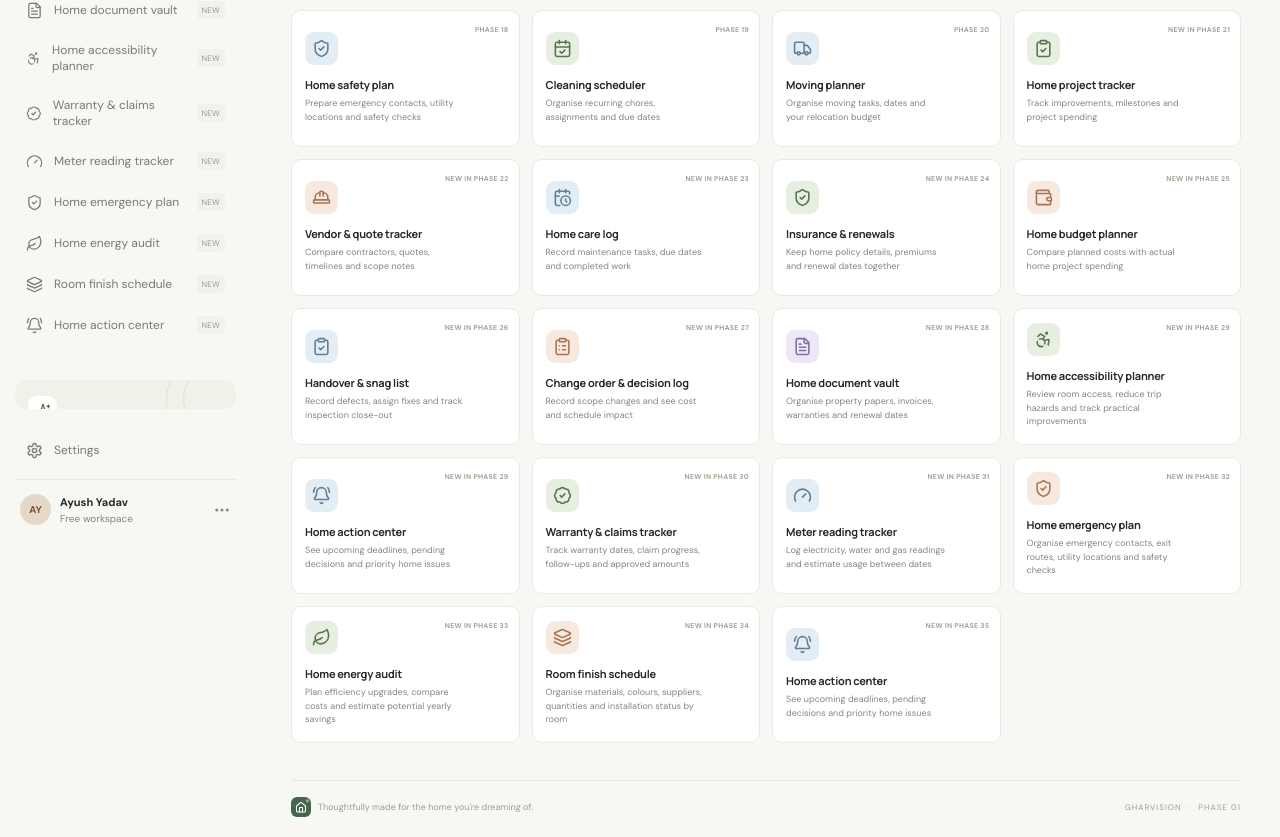
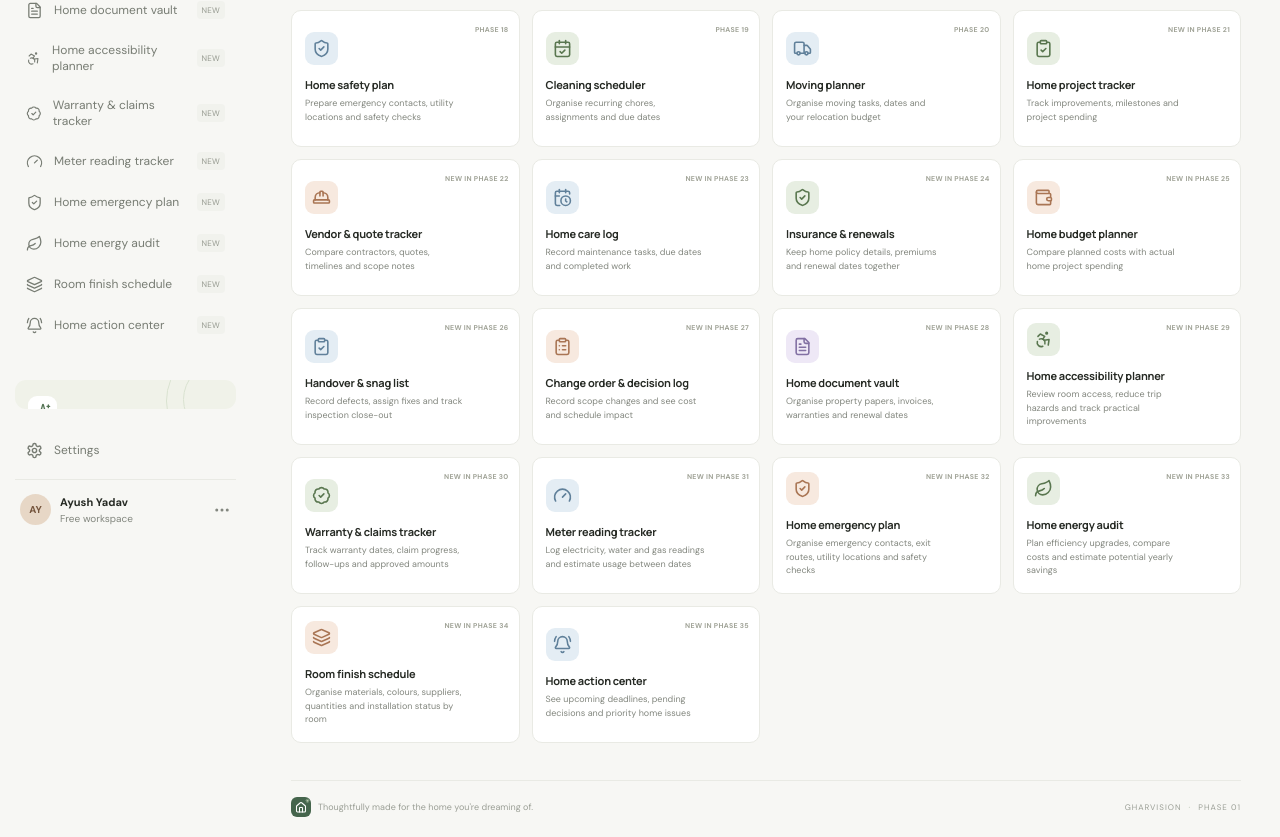
Before and after one commit to ayushydv1805/GharVision, a React (Vite) app: page / in a window 1280 px wide. Shown: the part 1421-2258 px from the top of the page. Built offline with nearby package versions, Linux system fonts and the light colour scheme.

Commit message:
Remove duplicate Home Action Center dashboard card

```diff
--- a/src/App.jsx
+++ b/src/App.jsx
@@ -112,7 +112,6 @@ const toolCards = [
   { icon: ClipboardList, title: 'Change order & decision log', desc: 'Record scope changes and see cost and schedule impact', tone: 'peach', badge: 'NEW IN PHASE 27' },
   { icon: FileText, title: 'Home document vault', desc: 'Organise property papers, invoices, warranties and renewal dates', tone: 'lavender', badge: 'NEW IN PHASE 28' },
   { icon: Accessibility, title: 'Home accessibility planner', desc: 'Review room access, reduce trip hazards and track practical improvements', tone: 'green', badge: 'NEW IN PHASE 29' },
-  { icon: BellRing, title: 'Home action center', desc: 'See upcoming deadlines, pending decisions and priority home issues', tone: 'blue', badge: 'NEW IN PHASE 29' },
   { icon: BadgeCheck, title: 'Warranty & claims tracker', desc: 'Track warranty dates, claim progress, follow-ups and approved amounts', tone: 'green', badge: 'NEW IN PHASE 30' },
   { icon: Gauge, title: 'Meter reading tracker', desc: 'Log electricity, water and gas readings and estimate usage between dates', tone: 'blue', badge: 'NEW IN PHASE 31' },
   { icon: ShieldCheck, title: 'Home emergency plan', desc: 'Organise emergency contacts, exit routes, utility locations and safety checks', tone: 'peach', badge: 'NEW IN PHASE 32' },
```
